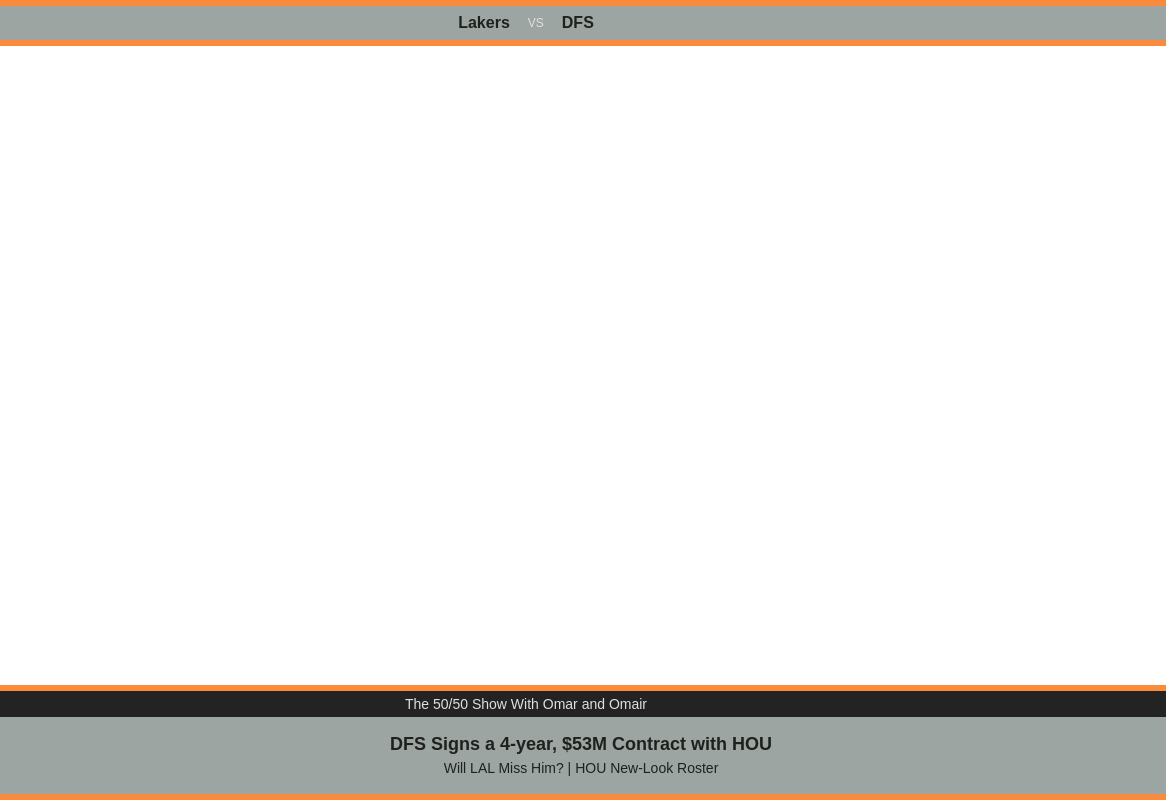
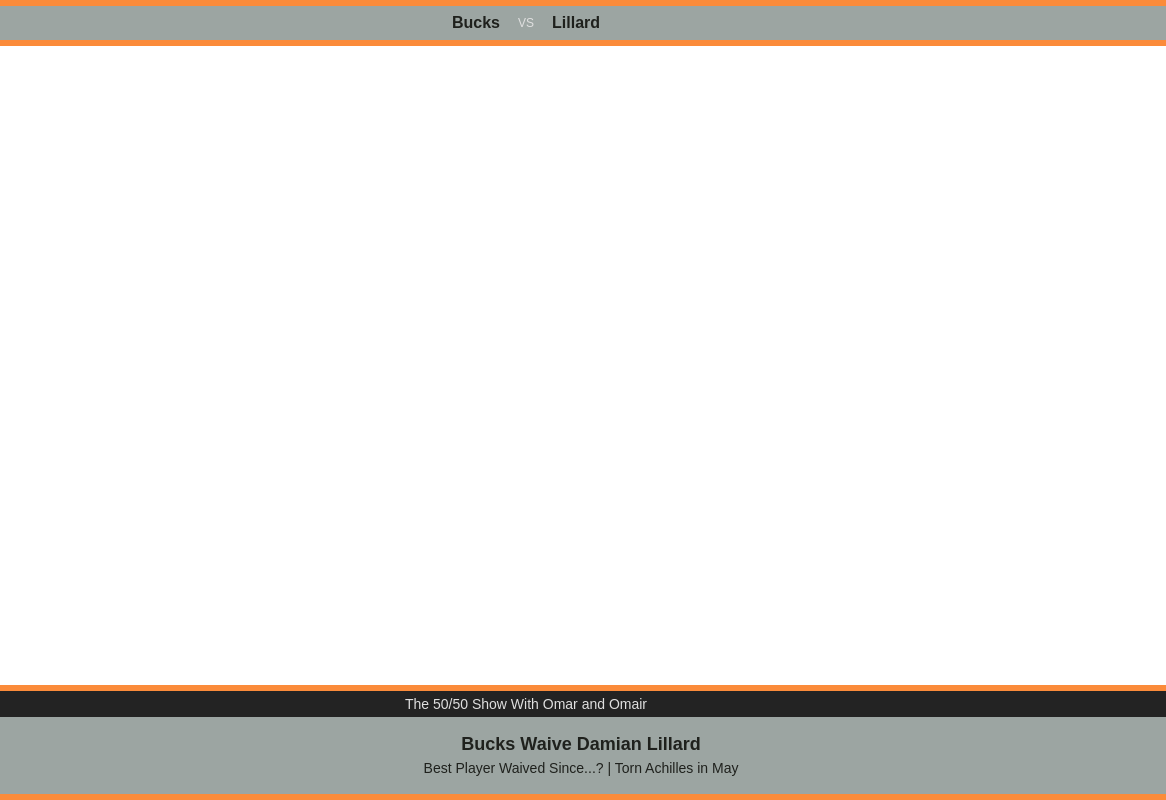
Before and after one commit to GodHog/5050-show-overlay, a plain HTML site: page index.html in a window 1280 px wide. Shown: the full height of the page, 114-1280 px from the left. Drawn offline with Linux system fonts and the light colour scheme.

Commit message:
Update index.html

```diff
--- a/index.html
+++ b/index.html
@@ -7,14 +7,14 @@
     <script>
         const pageConfig = {
             topBanner: {
-                team1: "Lakers",
+                team1: "Bucks",
                 middleText: "VS",
-                team2: "DFS"
+                team2: "Lillard"
             },
             bottomBanner: {
                 showTitle: "The 50/50 Show With Omar and Omair",
-                mainQuestion: "DFS Signs a 4-year, $53M Contract with HOU",
-                subtitle: "Will LAL Miss Him? | HOU New-Look Roster"
+                mainQuestion: "Bucks Waive Damian Lillard",
+                subtitle: "Best Player Waived Since...? | Torn Achilles in May"
             }
         };
     </script>
```
